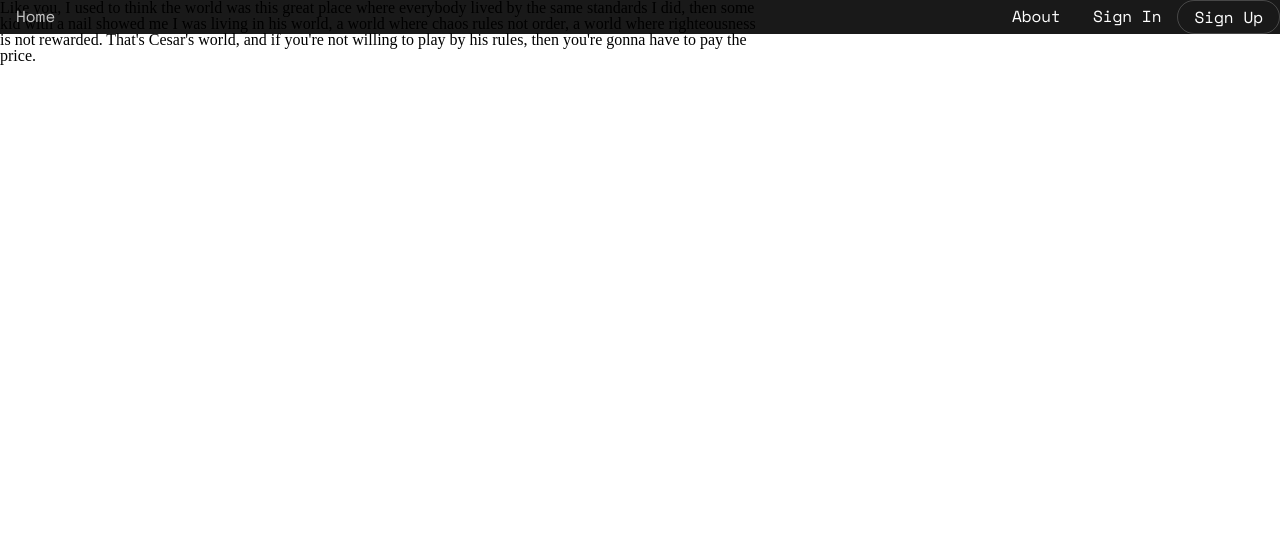
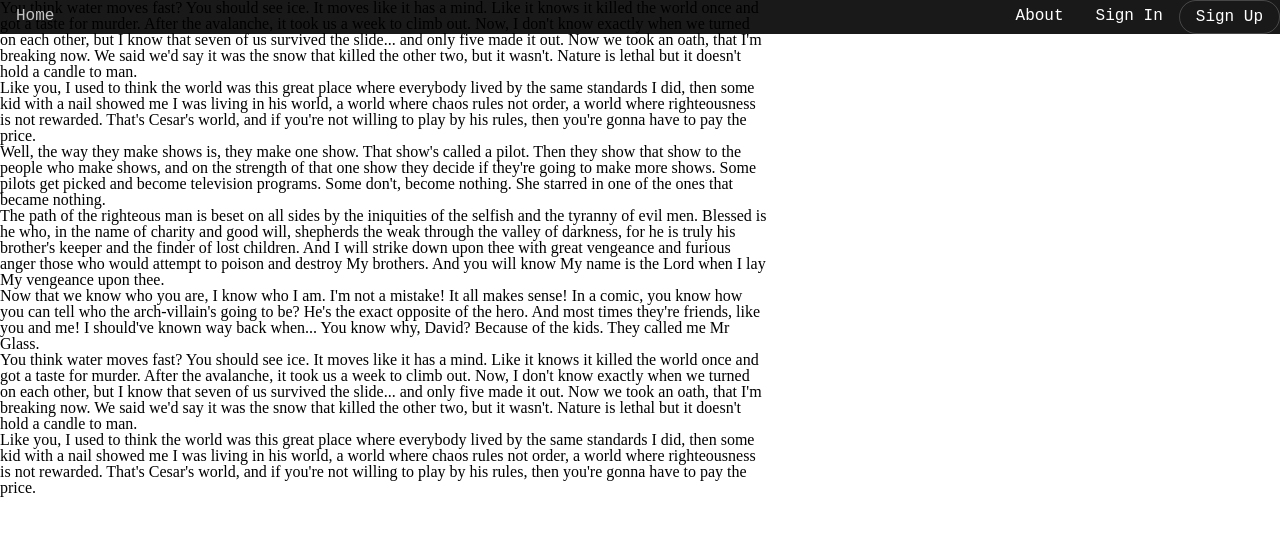
Before and after one commit to liptakjozsef/rogzitett-felso-navigacio, a plain HTML site: page index.html in a window 1280 px wide. Drawn offline with nearby package versions, Linux system fonts and the light colour scheme.

Commit message:
add index.html

```diff
--- a/index.html
+++ b/index.html
@@ -3,8 +3,9 @@
 <head>
   <title>Personal Profile Card </title>
   <link rel="stylesheet" type="text/css" href="style.css">
+  <link href="https://maxcdn.bootstrapcdn.com/font-awesome/4.7.0/css/font-awesome.min.css" rel="stylesheet">
+  <link href="https://fonts.googleapis.com/css?family=Anton" rel="stylesheet">
   <link rel="stylesheet" href="https://cdnjs.cloudflare.com/ajax/libs/meyer-reset/2.0/reset.css">
-  <link href="https://fonts.googleapis.com/css?family=Space+Mono:400,700" rel="stylesheet">
 </head>
 <body>
 
@@ -14,6 +15,15 @@
   <a href="#">About</a>
   <a href="#" class="home">Home</a>
 </nav>
+<section>
+  <p>You think water moves fast? You should see ice. It moves like it has a mind. Like it knows it killed the world once and got a taste for murder. After the avalanche, it took us a week to climb out. Now, I don't know exactly when we turned on each other, but I know that seven of us survived the slide... and only five made it out. Now we took an oath, that I'm breaking now. We said we'd say it was the snow that killed the other two, but it wasn't. Nature is lethal but it doesn't hold a candle to man.</p>
   <p>Like you, I used to think the world was this great place where everybody lived by the same standards I did, then some kid with a nail showed me I was living in his world, a world where chaos rules not order, a world where righteousness is not rewarded. That's Cesar's world, and if you're not willing to play by his rules, then you're gonna have to pay the price.</p>
+  <p>Well, the way they make shows is, they make one show. That show's called a pilot. Then they show that show to the people who make shows, and on the strength of that one show they decide if they're going to make more shows. Some pilots get picked and become television programs. Some don't, become nothing. She starred in one of the ones that became nothing.</p>
+  <p>The path of the righteous man is beset on all sides by the iniquities of the selfish and the tyranny of evil men. Blessed is he who, in the name of charity and good will, shepherds the weak through the valley of darkness, for he is truly his brother's keeper and the finder of lost children. And I will strike down upon thee with great vengeance and furious anger those who would attempt to poison and destroy My brothers. And you will know My name is the Lord when I lay My vengeance upon thee.</p>
+  <p>Now that we know who you are, I know who I am. I'm not a mistake! It all makes sense! In a comic, you know how you can tell who the arch-villain's going to be? He's the exact opposite of the hero. And most times they're friends, like you and me! I should've known way back when... You know why, David? Because of the kids. They called me Mr Glass.</p>
+  <p>You think water moves fast? You should see ice. It moves like it has a mind. Like it knows it killed the world once and got a taste for murder. After the avalanche, it took us a week to climb out. Now, I don't know exactly when we turned on each other, but I know that seven of us survived the slide... and only five made it out. Now we took an oath, that I'm breaking now. We said we'd say it was the snow that killed the other two, but it wasn't. Nature is lethal but it doesn't hold a candle to man.</p>
+  <p>Like you, I used to think the world was this great place where everybody lived by the same standards I did, then some kid with a nail showed me I was living in his world, a world where chaos rules not order, a world where righteousness is not rewarded. That's Cesar's world, and if you're not willing to play by his rules, then you're gonna have to pay the price.</p>
+
+</section>
 </body>
 </html>
--- a/style.css
+++ b/style.css
@@ -1,31 +1,41 @@
+/* ==== GENERAL STYLES ==== */
+
 * {
   box-sizing: border-box;
 }
+
+/* ==== A FLOATED TOP NAVIGATION ==== */
+
 nav {
   background-color: rgba(0,0,0,.9);
   padding: 1rem;
 }
+
 nav a {
   text-decoration: none;
   font-family: 'Space Mono', monospace;
   text-align: center;
-    color: #fff;
   display: block;
   padding: .5rem 1rem;
+  color: #fff;
 }
+
+nav a:hover {
+  color: hsl(0, 0%, 77%);
+  transition: color .15s ease-in-out;
+}
+
 .sign-up {
   border: 1px solid hsla(0,0%,100%,.2);
   border-radius: 9999px;
 }
-  nav a:hover {
-  color: hsl(0, 0%, 77%);
-  transition: color .15s ease-in-out;
-}
+
 .sign-up:hover {
   color: #000;
   background-color: #fff;
   transition: background-color .15s ease-in-out;
 }
+
 @media (min-width: 768px) {
 
   nav {
@@ -35,9 +45,6 @@ nav {
     width: 100%;
   }
 
-  }
-  @media (min-width: 768px) {
-
   nav a {
     float: right;
   }
@@ -45,9 +52,6 @@ nav {
   .home {
     float: left;
   }
-
-  }
-  @media (min-width: 768px) {
 
     /* Clearfix */
     nav::after {
@@ -57,14 +61,15 @@ nav {
     }
 
 }
-  p {
+
+section {
   font-size: 1rem;
   font-family: 'Space Mono', monospace;
 }
 
 @media (min-width: 768px) {
 
-    body {
+  section {
     width: 60%;
     margin: 5.25rem auto 1.25rem;
   }
```
Lines whose indentation alone changed are shown as unchanged.
